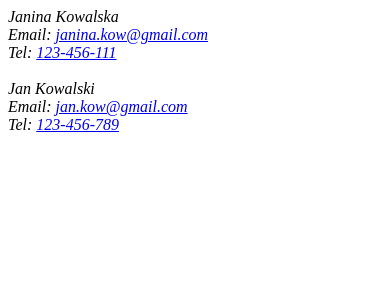
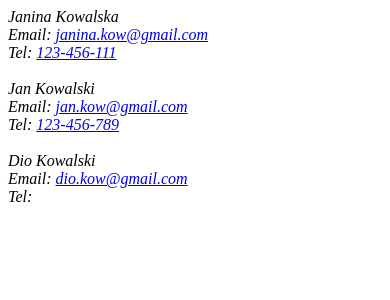
Before and after one commit to PiotrDrechsler/react-lesson, a React (Vite) app in the folder react lesson/: page / in a window 390 px wide. Shown: the top 300 px of the page. Built offline with nearby package versions, Linux system fonts and the light colour scheme.

Commit message:
create/object "dio"
1.copy "jan" and refactor for "dio" with no phone number

```diff
--- a/react lesson/src/App.jsx
+++ b/react lesson/src/App.jsx
@@ -16,11 +16,19 @@
     mail: "janina.kow@gmail.com",
     tel: "123-456-111",
   };
+
+  const dio = {
+    name: "Dio",
+    lastName: "Kowalski",
+    mail: "dio.kow@gmail.com",
+  };
   return (
     <>
       <PersonInfo person={janina} />
       <br />
       <PersonInfo person={jan} />
+      <br />
+      <PersonInfo person={dio} />
     </>
   );
 }
```
